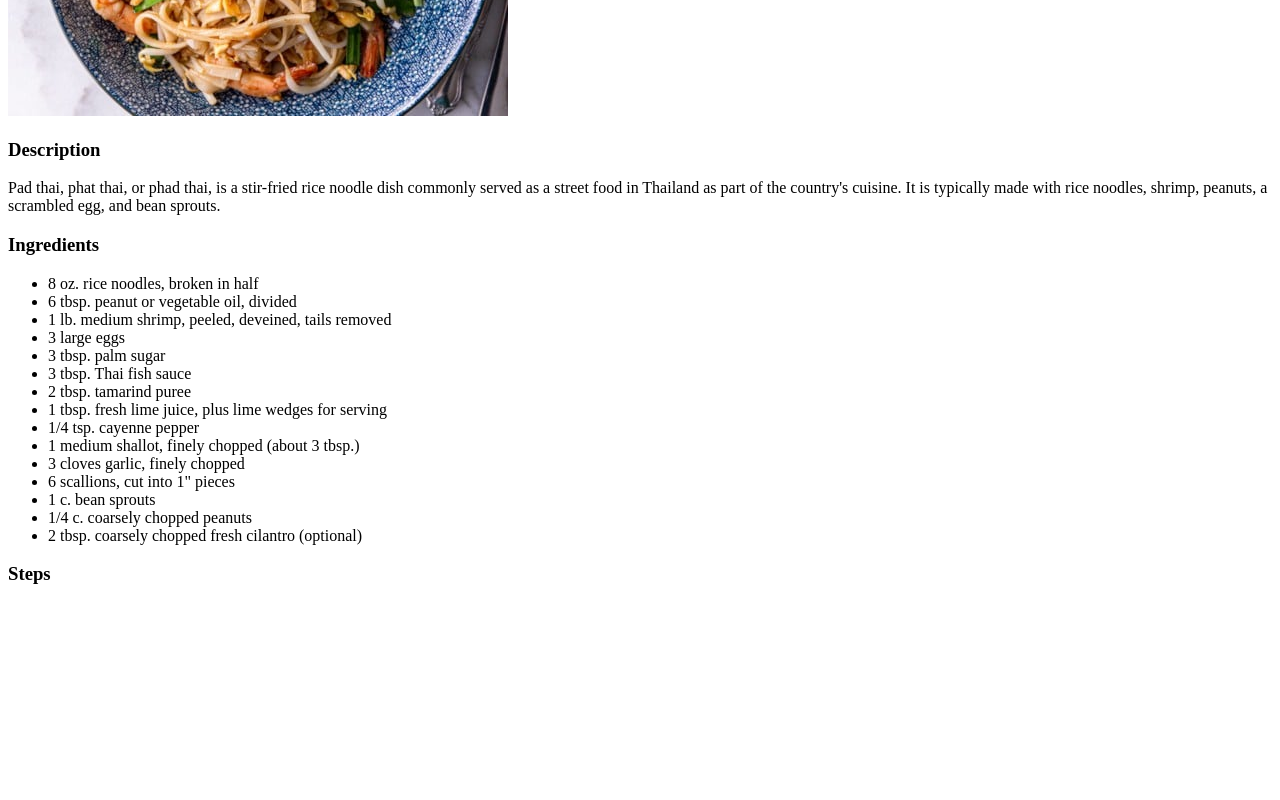
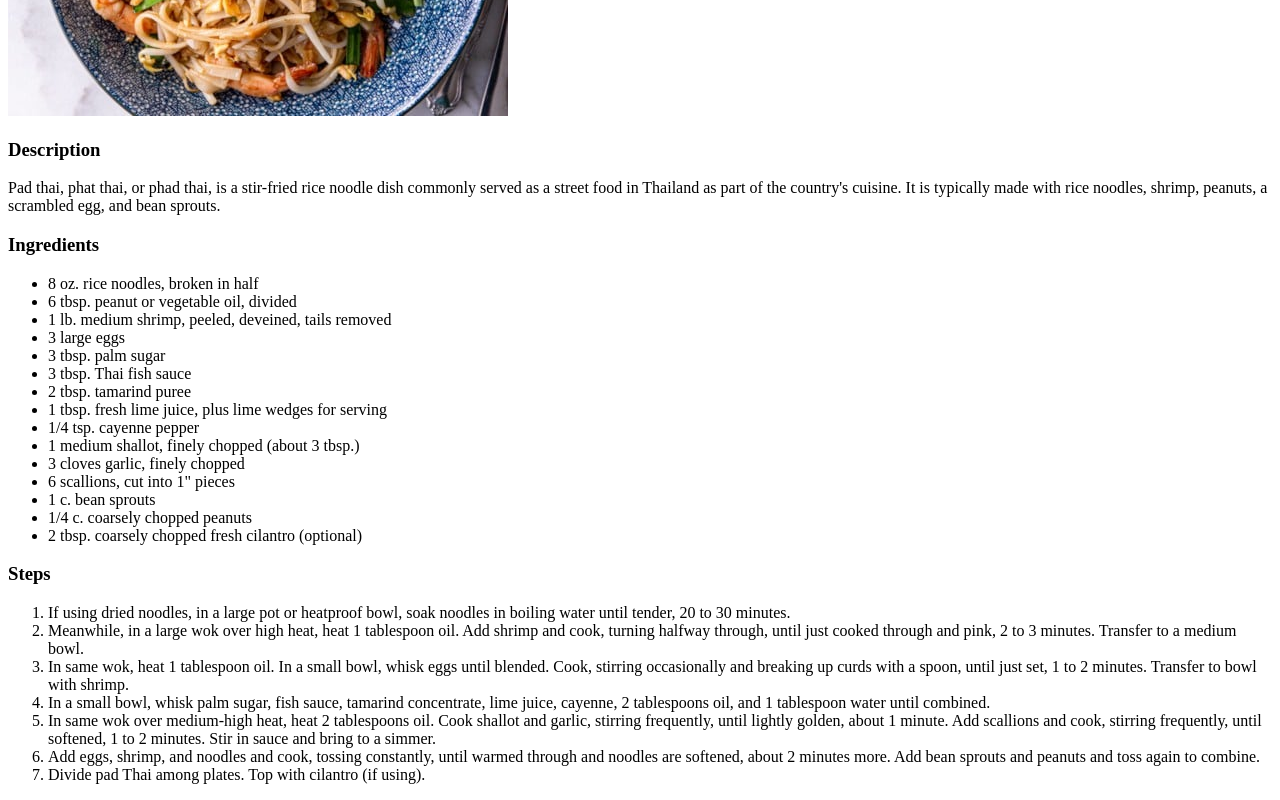
Before and after one commit to Jlopes1998/odin-recipes, a plain HTML site: page recipes/pad_thai.html in a window 1280 px wide. Shown: the part 339-1139 px from the top of the page. Before the commit the page ends 943 px from the top, so only its background shows below. Drawn offline with Linux system fonts and the light colour scheme.

Commit message:
added steps to make pad thai recipe on pad_thai.html

```diff
--- a/recipes/pad_thai.html
+++ b/recipes/pad_thai.html
@@ -31,6 +31,15 @@
     </ul>
 
     <h3>Steps</h3>
+    <ol>
+        <li>If using dried noodles, in a large pot or heatproof bowl, soak noodles in boiling water until tender, 20 to 30 minutes.</li>
+        <li>Meanwhile, in a large wok over high heat, heat 1 tablespoon oil. Add shrimp and cook, turning halfway through, until just cooked through and pink, 2 to 3 minutes. Transfer to a medium bowl.</li>
+        <li>In same wok, heat 1 tablespoon oil. In a small bowl, whisk eggs until blended. Cook, stirring occasionally and breaking up curds with a spoon, until just set, 1 to 2 minutes. Transfer to bowl with shrimp.</li>
+        <li>In a small bowl, whisk palm sugar, fish sauce, tamarind concentrate, lime juice, cayenne, 2 tablespoons oil, and 1 tablespoon water until combined.</li>
+        <li>In same wok over medium-high heat, heat 2 tablespoons oil. Cook shallot and garlic, stirring frequently, until lightly golden, about 1 minute. Add scallions and cook, stirring frequently, until softened, 1 to 2 minutes. Stir in sauce and bring to a simmer.</li>
+        <li>Add eggs, shrimp, and noodles and cook, tossing constantly, until warmed through and noodles are softened, about 2 minutes more. Add bean sprouts and peanuts and toss again to combine. </li>
+        <li>Divide pad Thai among plates. Top with cilantro (if using).</li>
+    </ol>
 
 
 </body>
```
